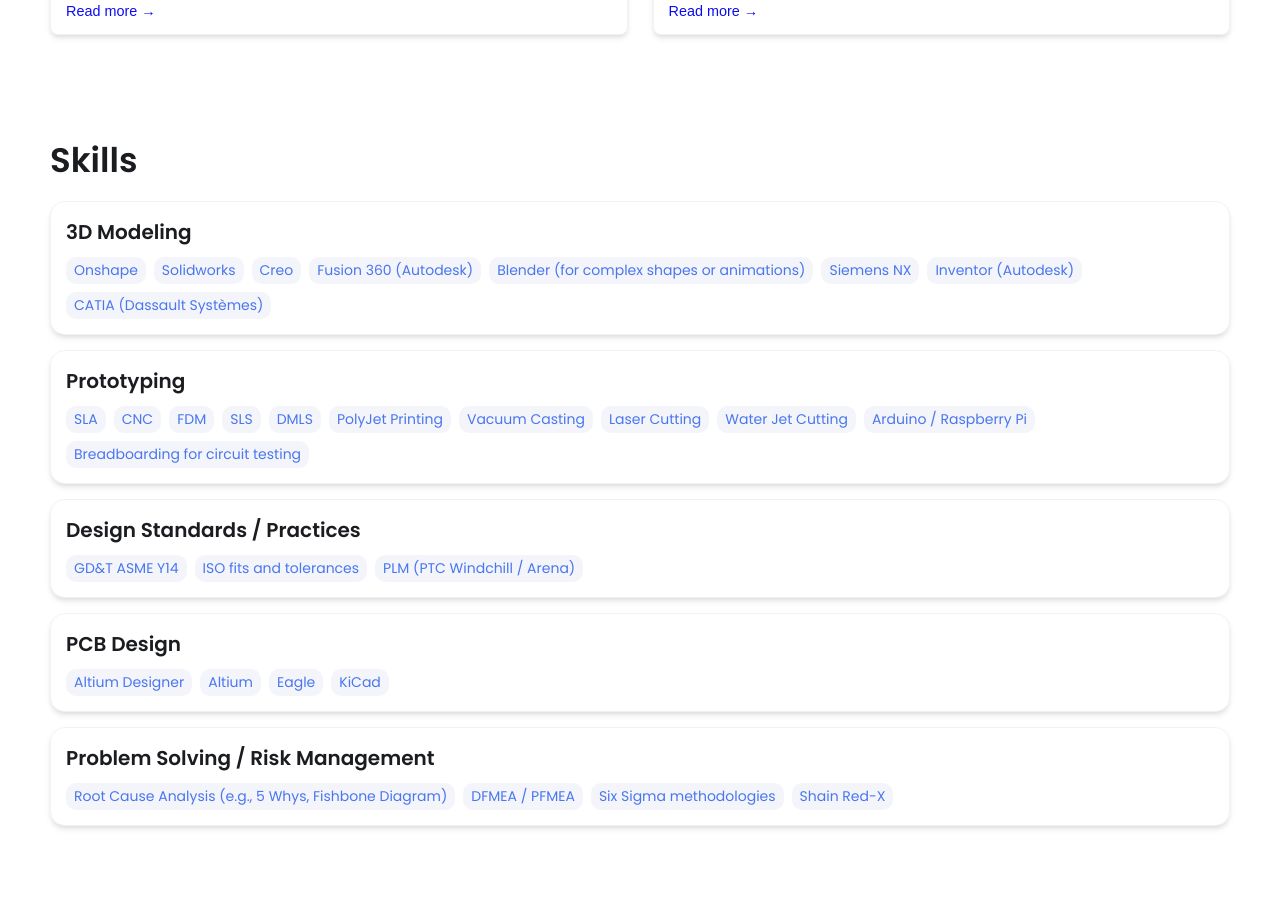
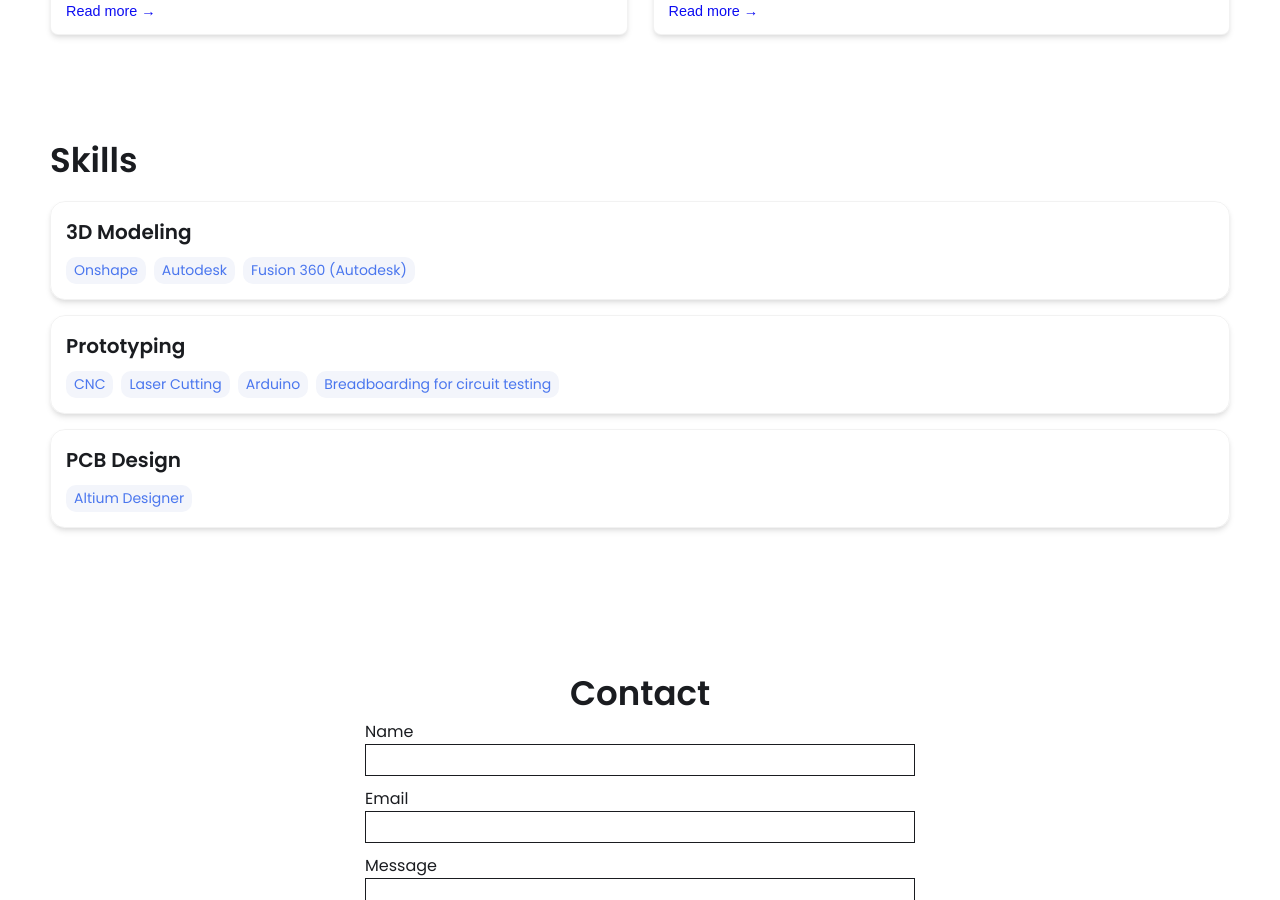
Before and after one commit to blasejlondono/blasejlondono.github.io, a Jekyll site: the page built from index.html, in a window 1280 px wide and 900 px high, scrolled down 1491 px. Built offline with Jekyll 4.4.1, drawn with Linux system fonts in a browser that asks for light colours.

Commit message:
Update _config.yml

```diff
--- a/_config.yml
+++ b/_config.yml
@@ -31,13 +31,13 @@
 # Set up external links - this will show up as small icons next to your name.
 
 external-links:    # input only your own url slug. The icons with missing entries will not appear.
-  linkedin: test    # https://www.linkedin.com/in/{your url slug}
-  github: leea12    # https://github.com/{your url slug}
-  stackoverflow: test      # https://stackoverflow.com/users/{your url slug}
+  linkedin: https://www.linkedin.com/blase-londono    # https://www.linkedin.com/in/{your url slug}
+  github: https:github.com/blasejlondono    # https://github.com/{your url slug}
+  stackoverflow:      # https://stackoverflow.com/users/{your url slug}
   medium:            # https://medium.com/@{your url slug}
   x-twitter:   # https://x.com/{your url slug}
   threads:            # https://threads.net/@{your url slug}
-  instragram:       # https://instagram.com/{your url slug}
+  instragram: instagram/com/blaselondono      # https://instagram.com/{your url slug}
   youtube:           # https://youtube.com/@{your url slug}
   discord:            # https://discord.com/users/{your url slug}
   bluesky:           # https://bsky.app/profile/{your url slug}
@@ -48,43 +48,17 @@
   - category: 3D Modeling
     tools:
     - Onshape
-    - Solidworks
-    - Creo
+    - Autodesk
     - Fusion 360 (Autodesk)
-    - Blender (for complex shapes or animations)
-    - Siemens NX
-    - Inventor (Autodesk)
-    - CATIA (Dassault Systèmes)
   - category: Prototyping
     tools:
-    - SLA
     - CNC
-    - FDM
-    - SLS
-    - DMLS
-    - PolyJet Printing
-    - Vacuum Casting
     - Laser Cutting
-    - Water Jet Cutting
-    - Arduino / Raspberry Pi
+    - Arduino
     - Breadboarding for circuit testing
-  - category: Design Standards / Practices
-    tools:
-    - GD&T ASME Y14
-    - ISO fits and tolerances
-    - PLM (PTC Windchill / Arena)
   - category: PCB Design
     tools:
     - Altium Designer
-    - Altium
-    - Eagle
-    - KiCad
-  - category: Problem Solving / Risk Management
-    tools:
-    - Root Cause Analysis (e.g., 5 Whys, Fishbone Diagram)
-    - DFMEA / PFMEA
-    - Six Sigma methodologies
-    - Shain Red-X
 
 
 # Contact Form Setup. Setup an account and copy over the key. When someone fills out the form, it will be received in your email.
```
